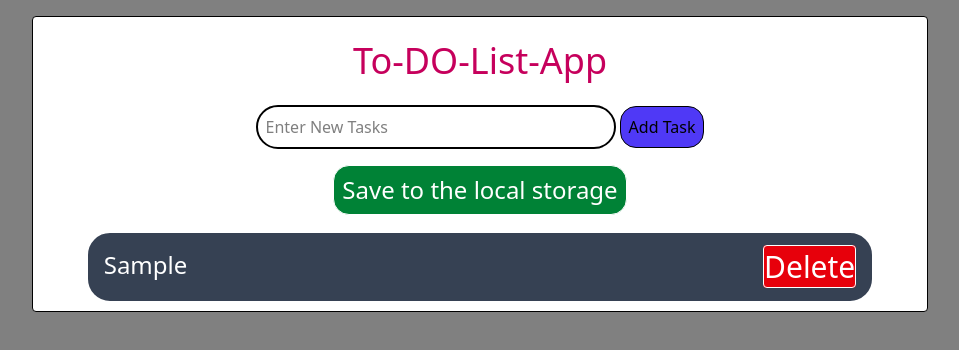
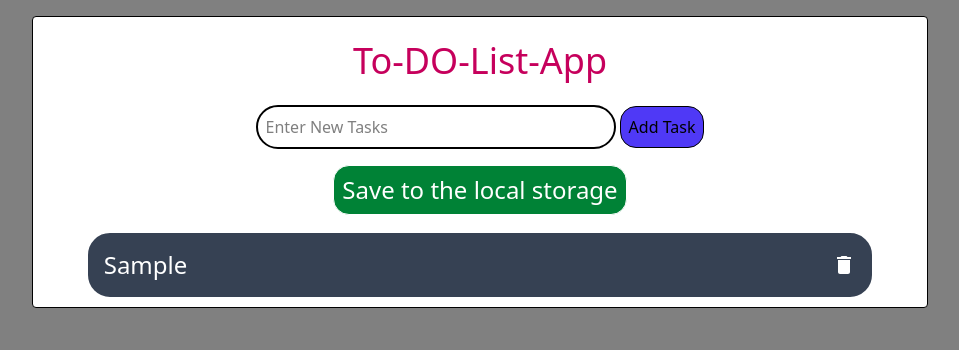
Before and after one commit to Elias-Takle/Todo-List-With-React, a React (Vite) app: page / in a window 1280 px wide. Both pictures are taken after typing "Sample" into the empty fields and a click on the button "Add Task". Shown: the top 350 px of the page, without its empty margins (160-1119 px from the left). Built offline with nearby package versions, Linux system fonts and the light colour scheme.

Commit message:
material icon added

```diff
--- a/package.json
+++ b/package.json
@@ -13,6 +13,7 @@
     "@tailwindcss/vite": "^4.0.14",
     "react": "^19.0.0",
     "react-dom": "^19.0.0",
+    "react-icons": "^5.5.0",
     "tailwindcss": "^4.0.14"
   },
   "devDependencies": {
--- a/src/components/TodoList.jsx
+++ b/src/components/TodoList.jsx
@@ -1,5 +1,6 @@
 import React from "react";
 import { useState } from "react";
+import { MdDelete } from "react-icons/md";
 function TodoList() {
   const [tasks, setTasks] = useState([]);
   const [newTask, setNewTask] = useState("");
@@ -43,7 +44,9 @@ function TodoList() {
           >
             {task.text}
             <button onClick={() => deleteTask(index)}>
-              <span className="bg-red-600 text-3xl border rounded">Delete</span>
+              <span>
+                <MdDelete />
+              </span>
             </button>
           </li>
         ))}
```
Also changed, not shown: 1 other file (tests, documents, lock files or other folders).
